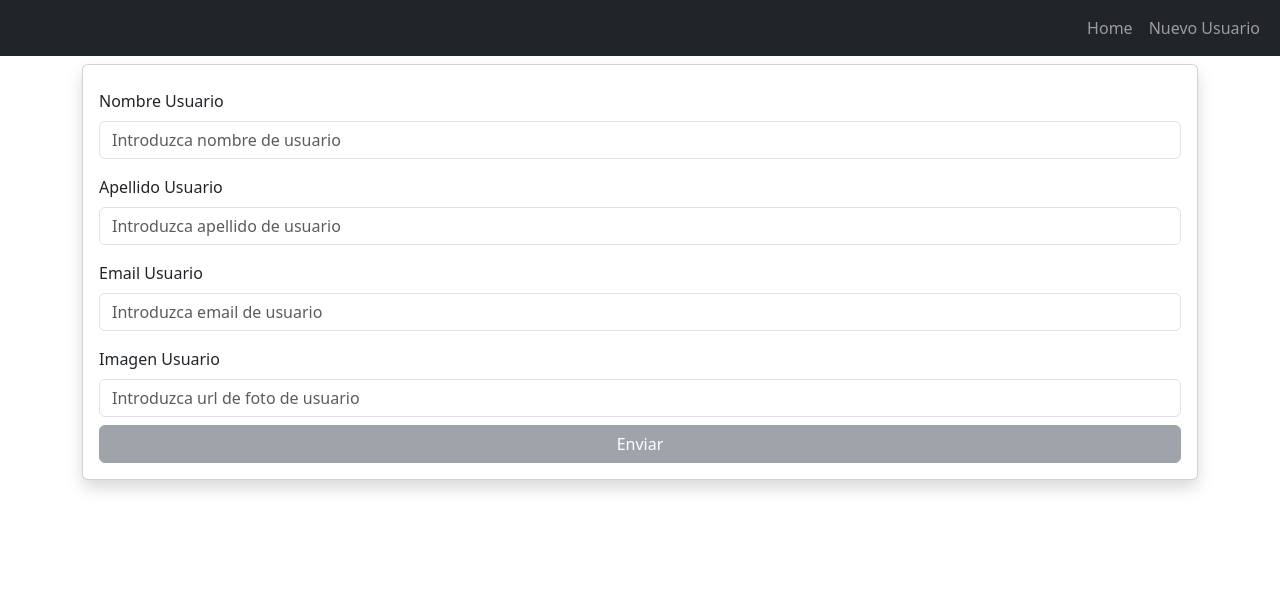
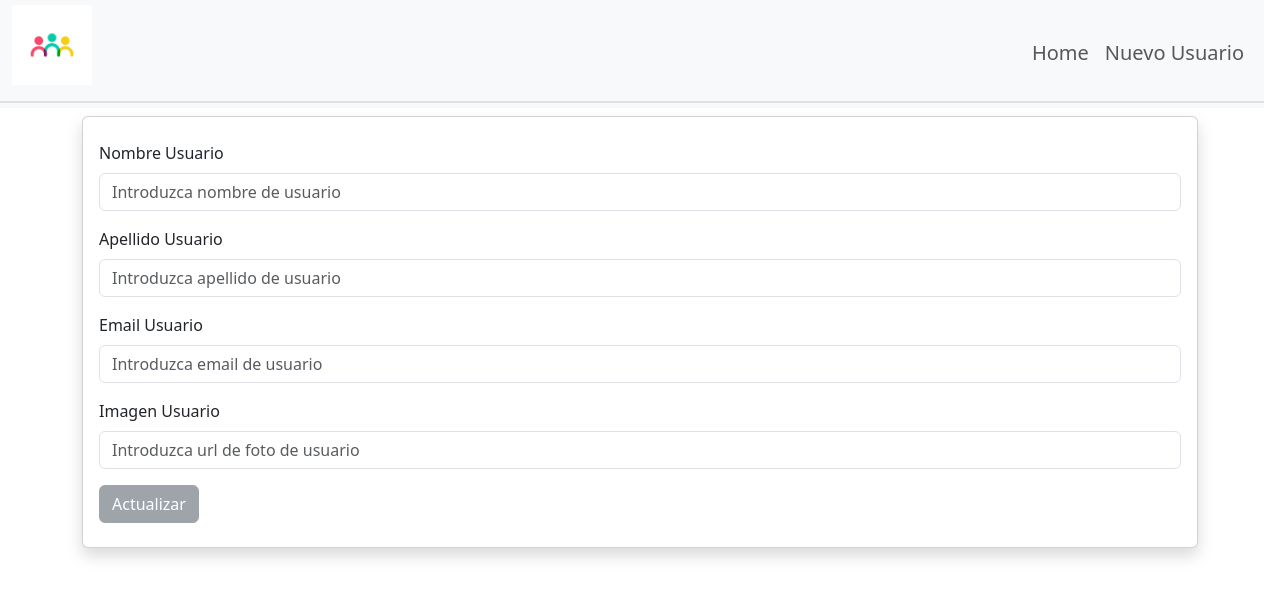
Before and after one commit to emiliojcheca/actividad6, an Angular app: page /updateuser/1 in a window 1280 px wide. Shown: the top 598 px of the page. Built offline with nearby package versions, Linux system fonts and the light colour scheme; no server answers.

Commit message:
Quitar componente botonera (no usado), formato botón form, formato cabecera, quitar logs, etc.

```diff
--- a/src/app/components/header/header.component.css
+++ b/src/app/components/header/header.component.css
@@ -0,0 +1,3 @@
+.logo {
+    max-width: 80px;
+}
--- a/src/app/components/header/header.component.html
+++ b/src/app/components/header/header.component.html
@@ -1,12 +1,18 @@
-<nav class="navbar navbar-expand-lg bg-dark navbar-dark">
-    <div class="container-fluid">
+<nav class="navbar navbar-expand-lg bg-light navbar-brand">
+    <div class="container-fluid border-bottom border-2">
       <button class="navbar-toggler" type="button" data-bs-toggle="collapse" data-bs-target="#navbarSupportedContent" aria-controls="navbarSupportedContent" aria-expanded="false" aria-label="Toggle navigation">
         <span class="navbar-toggler-icon"></span>
       </button>
-      <div class="collapse navbar-collapse" id="navbarSupportedContent">
+      <div class="nav navbar-nav w-100 justify-content-between">
+        <div class="logo">
+          <figure class="logo">
+            <img class="logo" src="./assets/images/logo_actividad6.jpg" alt="">
+          </figure>
+        </div>
+        <div class="collapse navbar-collapse">
           <ul class="nav navbar-nav ml-auto w-100 justify-content-end">
             <li class="nav-item">
-            <a class="nav-link" aria-current="page" href="#">Home</a>
+              <a [routerLink]="['', 'home']" class="nav-link">Home</a>
             </li>
             <li class="nav-item">
               <a [routerLink]="['', 'newuser']" class="nav-link">Nuevo Usuario</a>
@@ -14,4 +20,6 @@
           </ul>
         </div>
       </div>
+
+    </div>
   </nav>
--- a/src/app/pages/user-form/user-form.component.html
+++ b/src/app/pages/user-form/user-form.component.html
@@ -38,7 +38,9 @@
             }
         </div>
 
+        <div class="my-2">
+            <input type="submit" [value]="nameButton" class="btn btn-secondary pt" [disabled]="!userForm.valid">
+        </div>
 
-        <input type="submit" value="Enviar" class="btn btn-secondary" [disabled]="!userForm.valid">
     </form>
 </section>
--- a/src/app/pages/user-form/user-form.component.ts
+++ b/src/app/pages/user-form/user-form.component.ts
@@ -15,8 +15,9 @@ export class UserFormComponent {
 
   userForm: FormGroup;
   userServices = inject(UserService);
-  router = inject(Router)
-  activatedRoute = inject(ActivatedRoute)
+  router = inject(Router);
+  activatedRoute = inject(ActivatedRoute);
+  nameButton: String = "Guardar";
 
   constructor() {
     this.userForm = new FormGroup({
@@ -30,6 +31,7 @@ export class UserFormComponent {
   ngOnInit() {
     this.activatedRoute.params.subscribe(async (params: any) => {
       if (params.id) {
+        this.nameButton = "Actualizar";
         const response = await this.userServices.getById(params.id)
         this.userForm = new FormGroup({
           _id: new FormControl(response._id, []),
@@ -38,19 +40,15 @@ export class UserFormComponent {
           email: new FormControl(response.email, [Validators.required, Validators.email]),
           img: new FormControl(response.image, [Validators.required])
         }, [])
-
-
       }
     })
   }
 
   async getDataForm() {
-    console.log("this.userForm.value._id", this.userForm.value._id);
     if (this.userForm.value._id) {
       //actualizando
       const response = await this.userServices.update(this.userForm.value);
       if (response.id) {
-        console.log("Actualización response: ", response);
         Swal.fire(`El usuario ${response.first_name} ${response.last_name} se ha actualizado correctamente`);
         this.router.navigate(['/home'])
       }
@@ -60,7 +58,6 @@ export class UserFormComponent {
     } else {
       const response = await this.userServices.insert(this.userForm.value)
       if (response.id) {
-        console.log("Inserción response: ", response);
         Swal.fire(`El usuario ${response.first_name} ${response.last_name} se ha añadido correctamente`)
         this.router.navigate(['/home'])
       } else {
--- a/src/app/pages/user-list/user-list.component.ts
+++ b/src/app/pages/user-list/user-list.component.ts
@@ -20,8 +20,6 @@ export class UserListComponent {
 
     try {
       this.arrUsers = await this.userServices.getAll();
-
-      console.log("tenemos los usuarios: ", this.arrUsers);
     } catch (err) {
       console.log(err)
     }
--- a/src/app/pages/user-view/user-view.component.ts
+++ b/src/app/pages/user-view/user-view.component.ts
@@ -32,11 +32,7 @@ export class UserViewComponent {
 
   ngOnInit(): void {
     this.activatedRoute.params.subscribe(async (params:any) => {
-      //let id = Number(params.id)
-      console.log("ID solicitado: " + params.id);
       this.user = await this.userServices.getById(params.id);
-
-      console.log("response en user-view: ",this.user);
     })
   }
 
--- a/src/app/services/user.service.ts
+++ b/src/app/services/user.service.ts
@@ -26,7 +26,6 @@ export class UserService {
   }
 
   getById(id: string): Promise<IUser> {
-    console.log("Petición: ", `${this.baseUrl}/${id}`);
     return lastValueFrom(this.httpClient.get<IUser>(`${this.baseUrl}/${id}`));
   }
 
```
Also changed, not shown: src/app/components/botonera/botonera.component.html (deleted, +0 -11 lines), src/app/components/botonera/botonera.component.ts (deleted, +0 -30 lines), src/app/components/botonera/botonera.component.css (deleted), src/assets/images/logo_actividad6.jpg (added). Lines whose indentation alone changed are shown as unchanged.
